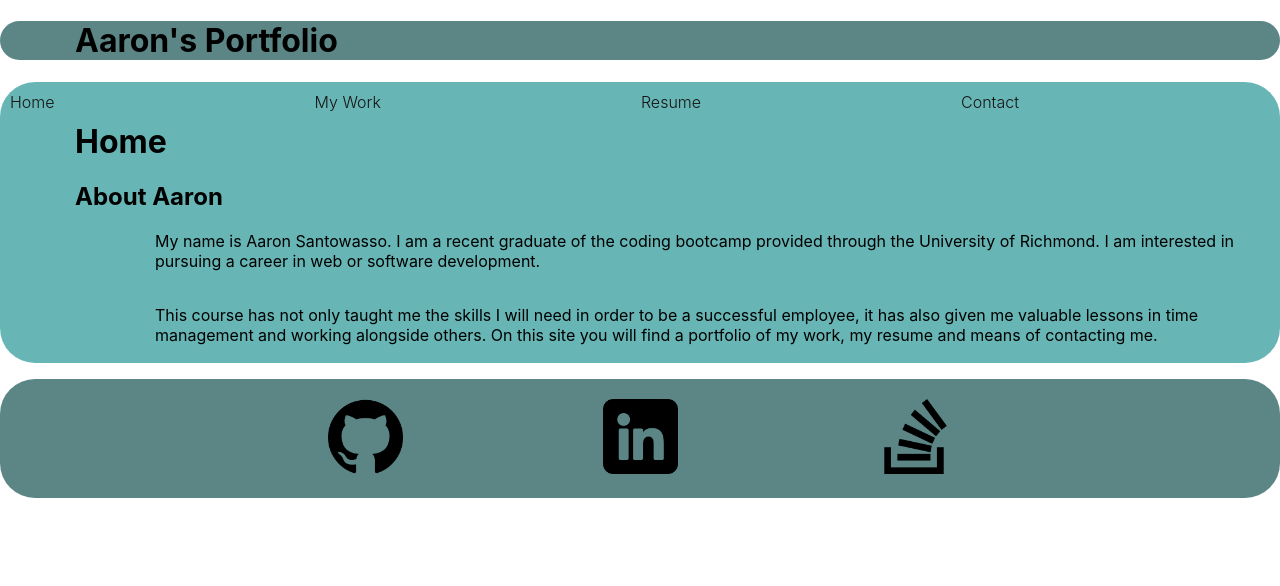
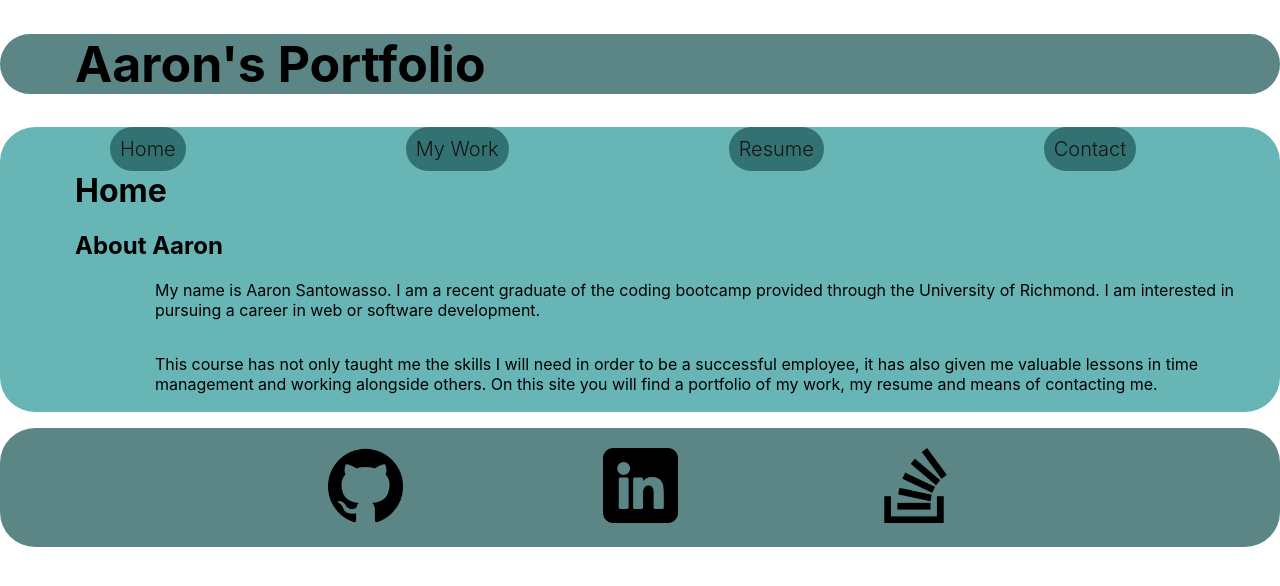
Before and after one commit to Asantowasso/portfolio-react-Aaron, a React (Create React App) app: page / in a window 1280 px wide. Shown: the top 586 px of the page. Built offline with nearby package versions, Linux system fonts and the light colour scheme.

Commit message:
nav bar in middle of page

```diff
--- a/src/components/pages/Contact.js
+++ b/src/components/pages/Contact.js
@@ -22,7 +22,6 @@ function Contact() {
       setName(inputValue);
     } else {
       setMessage(inputValue);
-
     }
   };
 
@@ -50,7 +49,7 @@ function Contact() {
           name="name"
           onChange={handleInputChange}
           type="text"
-          size= "35"
+          size="35"
           placeholder="Your Name"
         />
 
@@ -60,7 +59,7 @@ function Contact() {
           name="email"
           onChange={handleInputChange}
           type="text"
-          size= "35"
+          size="35"
           placeholder="Your email address"
         />
 
@@ -74,10 +73,12 @@ function Contact() {
           type="text"
           placeholder="What do you want to say?"
         />
-        <button type="button" className="button" onClick={handleFormSubmit}>
-          Submit
-        </button>
       </form>
+      <br></br>
+      <button type="button" className="button" onClick={handleFormSubmit}>
+        Submit
+      </button>
+
       {errorMessage && (
         <div>
           <p className="error-text">{errorMessage}</p>
--- a/src/components/styles/Contact.css
+++ b/src/components/styles/Contact.css
@@ -8,5 +8,12 @@
 }
 
 .button {
-
+  background-color: #4CAF50; /* Green */
+  border: none;
+  color: white;
+  padding: 15px 32px;
+  text-align: center;
+  text-decoration: none;
+  display: inline;
+  font-size: 16px;
 }
--- a/src/styles/Header.css
+++ b/src/styles/Header.css
@@ -3,5 +3,5 @@
   border-radius: 35px;
   text-align: left;
   padding-left: 75px;
-
+  font-size: 25px;
 }
--- a/src/styles/Navbar.css
+++ b/src/styles/Navbar.css
@@ -9,7 +9,8 @@
   float: left;
   font-weight: 300;
   display: inline;
-  padding-right: 240px;
+  padding-right: 110px;
+  padding-left: 110px;
 
 
 }
@@ -18,5 +19,21 @@
   text-decoration: none;
   display: block;
   padding: 10px;
-  color: rgb(22, 21, 21)
+  color: rgb(22, 21, 21);
+  font-size: 20px ;
 }
+
+.nav-item {
+
+  font-size: 18px;
+}
+
+.nav-item a {
+  background-color:rgba(33, 90, 90, 0.733);
+  border-radius: 50px;
+}
+
+.nav-item a:hover {
+  color: yellow;
+
+}
```
